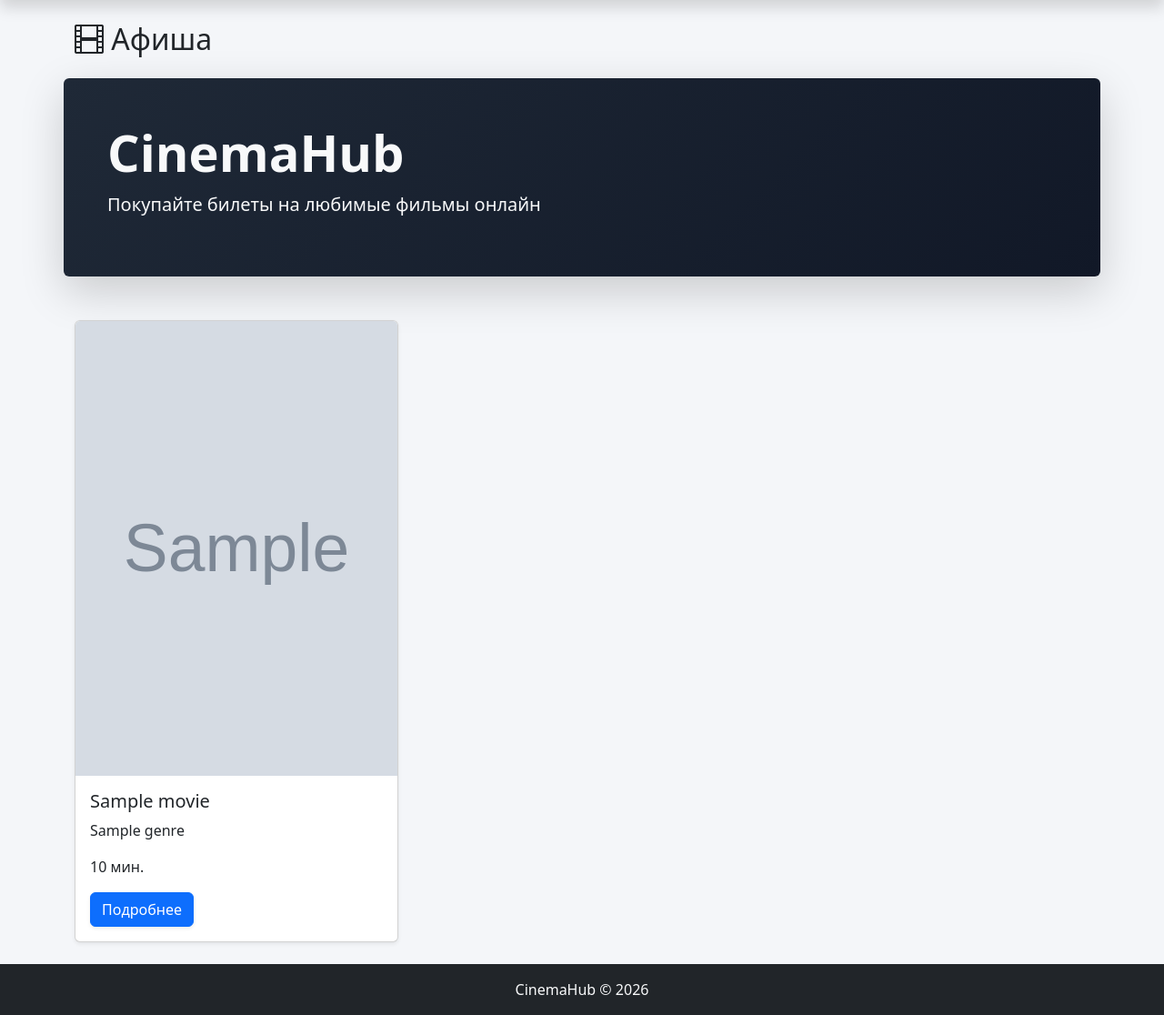
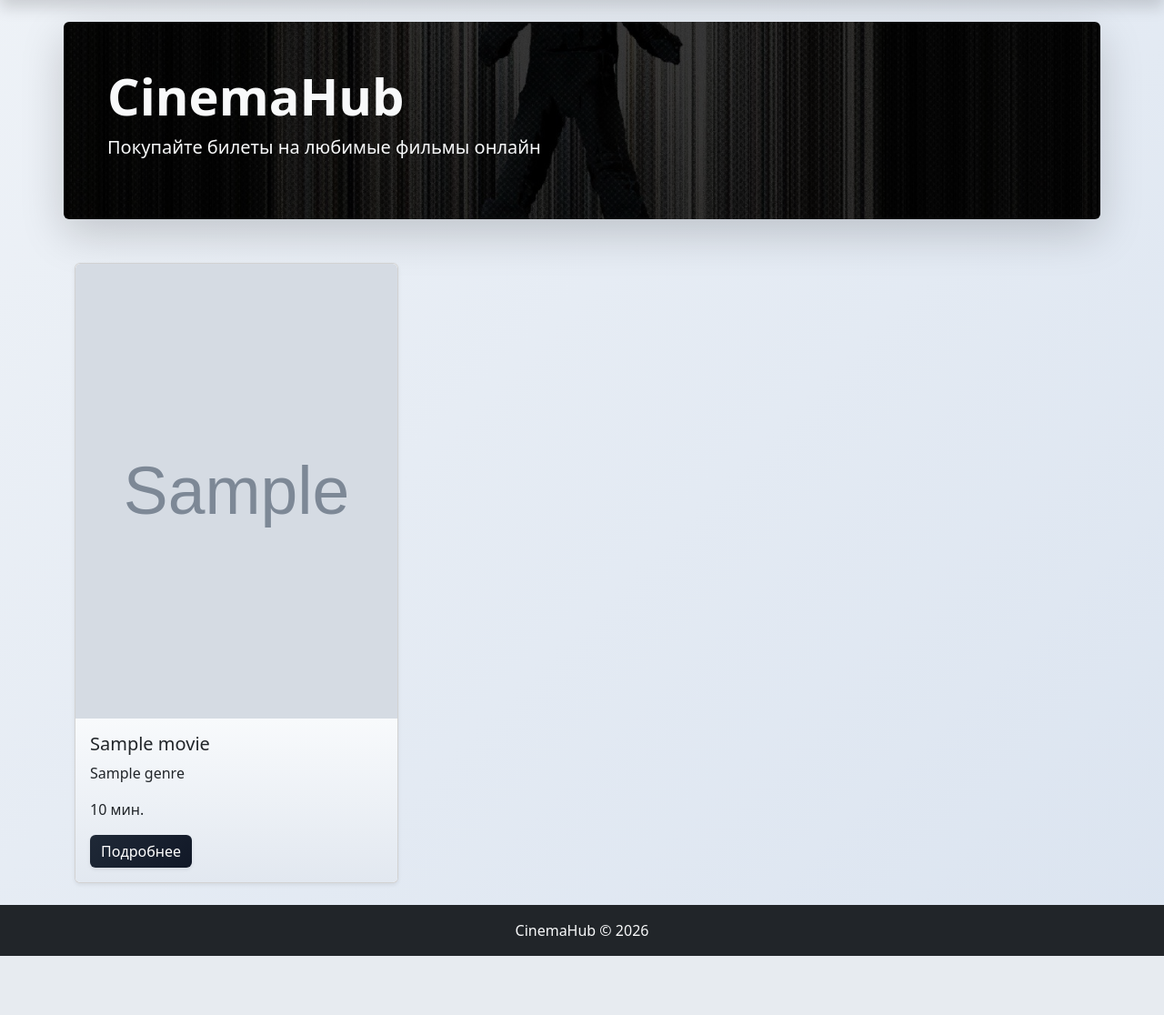
Before and after one commit to Funclot/Kursach_Cinema, a Django app: page / in a window 1280 px wide. Shown: the part 56-1172 px from the top of the page at 91% size. After the commit the page ends 1107 px from the top, so only its background shows below. Run offline with Django 5.2, Linux system fonts and the light colour scheme; tables that the repository leaves empty hold one stand-in row (values such as "Sample post"); grey boxes marked "Sample" are stand-in pictures.

Commit message:
Update homepage design and movie cards

```diff
--- a/templates/base.html
+++ b/templates/base.html
@@ -10,14 +10,80 @@
     </title>
 
     <link href="https://cdn.jsdelivr.net/npm/bootstrap@5.3.8/dist/css/bootstrap.min.css" rel="stylesheet">
-    <link href="https://cdn.jsdelivr.net/npm/bootstrap@5.3.8/dist/css/bootstrap.min.css" rel="stylesheet">
 
     <link rel="stylesheet"
                     href="https://cdn.jsdelivr.net/npm/bootstrap-icons@1.11.3/font/bootstrap-icons.min.css">
+
+    <style>
+
+        .card {
+            transition: 0.3s;
+            overflow: hidden;
+        }
+
+        .card:hover {
+            transform: translateY(-5px);
+            box-shadow: 0 10px 25px rgba(0,0,0,.15);
+        }
+
+        .card-body {
+            background: linear-gradient(
+            to bottom,
+            #f8fafc,
+            #e2e8f0
+            );
+        }
+        <style>
+
+    .card {
+        transition: 0.3s;
+    }
+
+    .card:hover {
+        transform: translateY(-5px);
+    }
+
+    .card-body {
+        background: linear-gradient(
+            to bottom,
+            #f8fafc,
+            #e2e8f0
+        );
+    }
+
+    .btn-movie {
+        background: linear-gradient(
+            135deg,
+            #1f2937,
+            #111827
+        );
+        border: none;
+        color: white;
+    }
+
+    .btn-movie:hover {
+        background: linear-gradient(
+            135deg,
+            #374151,
+            #1f2937
+        );
+        color: white;
+    }
+
+
+
+    </style>
+
 </head>
 
 <body class="d-flex flex-column min-vh-100"
-      style="background:#f4f6f9;">
+      style="
+      background:
+      linear-gradient(
+      135deg,
+      #eef2f7,
+      #dbe4f0
+      );">
 
 
 <nav class="navbar navbar-expand-lg navbar-dark bg-dark sticky-top shadow">
--- a/templates/cinema/movie_list.html
+++ b/templates/cinema/movie_list.html
@@ -6,21 +6,22 @@
 
 {% block content %}
 
-<h2 class="mb-4">
-    <i class="bi bi-film"></i>
-    {{ title }}
-</h2>
+
 
 <div class="row">
 
-    <div
+<div
     class="text-light p-5 rounded shadow-lg mb-5"
     style="
-        background: linear-gradient(
-            135deg,
-            #1f2937,
-            #111827
-        );
+        background:
+        linear-gradient(
+            rgba(0,0,0,0.75),
+            rgba(0,0,0,0.75)
+        ),
+        url('/media/posters/interstellar.jpg');
+
+        background-size: cover;
+        background-position: center;
     ">
 
         <h1 class="display-4 fw-bold">
@@ -64,10 +65,9 @@
             </p>
 
             <a href="{% url 'movie_detail' movie.id %}"
-               class="btn btn-primary shadow-sm">
+               class="btn btn-movie shadow-sm">
                 Подробнее
             </a>
-
         </div>
 
     </div>
```
